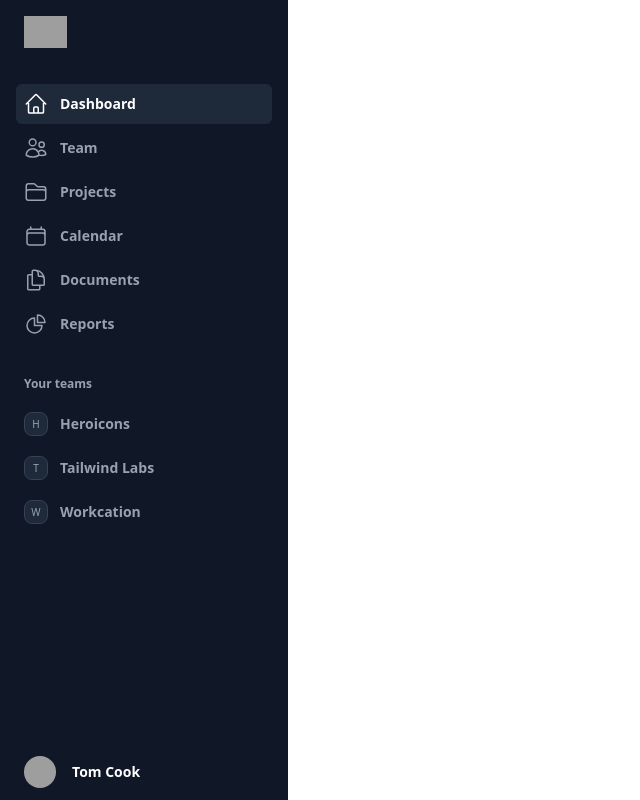
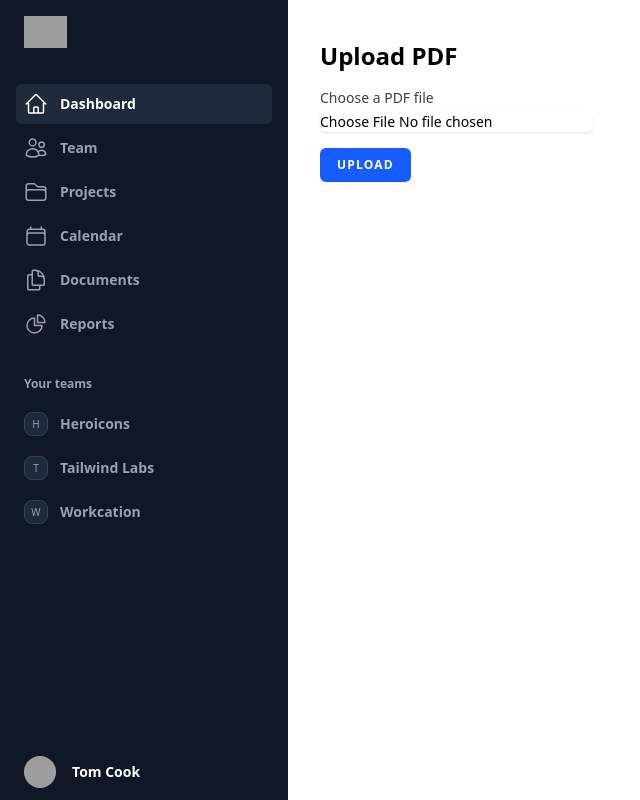
Before and after one commit to idrissiradi/MyRoad, a FastAPI app: template app/templates/dashboard.html in a window 1280 px wide. Shown: the whole page, without its empty margins (0-640 px from the left). Run offline with FastAPI, Linux system fonts and the light colour scheme; the template is opened without the code that fills it, so the values that code supplies are empty; grey boxes are pictures that could not be loaded.

Commit message:
feat: add file upload endpoint to extract text from PDF
- Implemented a new FastAPI router for uploading PDF files.
- Integrated Google AI model to extract the data from the uploaded pdf.
- Added error handling for missing files and API key configuration.

```diff
--- a/app/main.py
+++ b/app/main.py
@@ -7,6 +7,7 @@ from starlette.middleware.sessions import SessionMiddleware
 
 from app.core.config import settings
 from app.routers.auth import router as auth_router
+from app.routers.upload import router as upload_router
 from app.utils.dependencies import CurrentUser, templates
 
 app = FastAPI(title=settings.PROJECT_NAME, openapi_url=settings.openapi_url)
@@ -26,6 +27,7 @@ app.mount("/static", StaticFiles(directory="app/static"), name="static")
 
 
 app.include_router(auth_router, tags=["Authentication"])
+app.include_router(upload_router, tags=["File Upload"])
 
 
 @app.get("/", response_class=HTMLResponse)
--- a/app/static/css/output.css
+++ b/app/static/css/output.css
@@ -8,6 +8,9 @@
     --font-mono: ui-monospace, SFMono-Regular, Menlo, Monaco, Consolas, "Liberation Mono",
       "Courier New", monospace;
     --color-red-500: oklch(63.7% 0.237 25.331);
+    --color-amber-700: oklch(55.5% 0.163 48.998);
+    --color-blue-500: oklch(62.3% 0.214 259.815);
+    --color-blue-600: oklch(54.6% 0.245 262.881);
     --color-indigo-500: oklch(58.5% 0.233 277.117);
     --color-indigo-600: oklch(51.1% 0.262 276.966);
     --color-gray-200: oklch(92.8% 0.006 264.531);
@@ -31,9 +34,11 @@
     --font-weight-semibold: 600;
     --font-weight-bold: 700;
     --tracking-tight: -0.025em;
+    --tracking-widest: 0.1em;
     --radius-md: 0.375rem;
     --radius-lg: 0.5rem;
     --ease-in-out: cubic-bezier(0.4, 0, 0.2, 1);
+    --animate-spin: spin 1s linear infinite;
     --default-transition-duration: 150ms;
     --default-transition-timing-function: cubic-bezier(0.4, 0, 0.2, 1);
     --default-font-family: var(--font-sans);
@@ -245,8 +250,14 @@
   .mx-auto {
     margin-inline: auto;
   }
+  .mt-1 {
+    margin-top: calc(var(--spacing) * 1);
+  }
   .mt-2 {
     margin-top: calc(var(--spacing) * 2);
+  }
+  .mt-4 {
+    margin-top: calc(var(--spacing) * 4);
   }
   .mt-6 {
     margin-top: calc(var(--spacing) * 6);
@@ -260,8 +271,17 @@
   .mt-auto {
     margin-top: auto;
   }
+  .mr-3 {
+    margin-right: calc(var(--spacing) * 3);
+  }
   .mr-16 {
     margin-right: calc(var(--spacing) * 16);
+  }
+  .mb-4 {
+    margin-bottom: calc(var(--spacing) * 4);
+  }
+  .-ml-1 {
+    margin-left: calc(var(--spacing) * -1);
   }
   .ml-3 {
     margin-left: calc(var(--spacing) * 3);
@@ -280,6 +300,9 @@
   }
   .inline {
     display: inline;
+  }
+  .inline-flex {
+    display: inline-flex;
   }
   .table {
     display: table;
@@ -349,6 +372,9 @@
   }
   .transform {
     transform: var(--tw-rotate-x,) var(--tw-rotate-y,) var(--tw-rotate-z,) var(--tw-skew-x,) var(--tw-skew-y,);
+  }
+  .animate-spin {
+    animation: var(--animate-spin);
   }
   .resize {
     resize: both;
@@ -444,11 +470,20 @@
   .border-gray-700 {
     border-color: var(--color-gray-700);
   }
+  .border-gray-900 {
+    border-color: var(--color-gray-900);
+  }
+  .border-transparent {
+    border-color: transparent;
+  }
   .bg-\[\#1D9BF0\] {
     background-color: #1D9BF0;
   }
   .bg-\[\#24292F\] {
     background-color: #24292F;
+  }
+  .bg-blue-600 {
+    background-color: var(--color-blue-600);
   }
   .bg-gray-800 {
     background-color: var(--color-gray-800);
@@ -488,6 +523,9 @@
   }
   .py-1\.5 {
     padding-block: calc(var(--spacing) * 1.5);
+  }
+  .py-2 {
+    padding-block: calc(var(--spacing) * 2);
   }
   .py-3 {
     padding-block: calc(var(--spacing) * 3);
@@ -546,6 +584,10 @@
     --tw-tracking: var(--tracking-tight);
     letter-spacing: var(--tracking-tight);
   }
+  .tracking-widest {
+    --tw-tracking: var(--tracking-widest);
+    letter-spacing: var(--tracking-widest);
+  }
   .text-gray-400 {
     color: var(--color-gray-400);
   }
@@ -573,6 +615,12 @@
   .uppercase {
     text-transform: uppercase;
   }
+  .opacity-25 {
+    opacity: 25%;
+  }
+  .opacity-75 {
+    opacity: 75%;
+  }
   .shadow-sm {
     --tw-shadow: 0 1px 3px 0 var(--tw-shadow-color, rgb(0 0 0 / 0.1)), 0 1px 2px -1px var(--tw-shadow-color, rgb(0 0 0 / 0.1));
     box-shadow: var(--tw-inset-shadow), var(--tw-inset-ring-shadow), var(--tw-ring-offset-shadow), var(--tw-ring-shadow), var(--tw-shadow);
@@ -595,6 +643,14 @@
     transition-timing-function: var(--tw-ease, var(--default-transition-timing-function));
     transition-duration: var(--tw-duration, var(--default-transition-duration));
   }
+  .duration-150 {
+    --tw-duration: 150ms;
+    transition-duration: 150ms;
+  }
+  .ease-in-out {
+    --tw-ease: var(--ease-in-out);
+    transition-timing-function: var(--ease-in-out);
+  }
   .ring-inset {
     --tw-ring-inset: inset;
   }
@@ -608,6 +664,13 @@
   .placeholder\:text-gray-400 {
     &::placeholder {
       color: var(--color-gray-400);
+    }
+  }
+  .hover\:bg-blue-500 {
+    &:hover {
+      @media (hover: hover) {
+        background-color: var(--color-blue-500);
+      }
     }
   }
   .hover\:bg-gray-800 {
@@ -638,15 +701,42 @@
       }
     }
   }
+  .focus\:border-indigo-500 {
+    &:focus {
+      border-color: var(--color-indigo-500);
+    }
+  }
   .focus\:ring-2 {
     &:focus {
       --tw-ring-shadow: var(--tw-ring-inset,) 0 0 0 calc(2px + var(--tw-ring-offset-width)) var(--tw-ring-color, currentcolor);
       box-shadow: var(--tw-inset-shadow), var(--tw-inset-ring-shadow), var(--tw-ring-offset-shadow), var(--tw-ring-shadow), var(--tw-shadow);
     }
   }
+  .focus\:ring-blue-500 {
+    &:focus {
+      --tw-ring-color: var(--color-blue-500);
+    }
+  }
+  .focus\:ring-indigo-500 {
+    &:focus {
+      --tw-ring-color: var(--color-indigo-500);
+    }
+  }
   .focus\:ring-indigo-600 {
     &:focus {
       --tw-ring-color: var(--color-indigo-600);
+    }
+  }
+  .focus\:ring-offset-2 {
+    &:focus {
+      --tw-ring-offset-width: 2px;
+      --tw-ring-offset-shadow: var(--tw-ring-inset,) 0 0 0 var(--tw-ring-offset-width) var(--tw-ring-offset-color);
+    }
+  }
+  .focus\:outline-none {
+    &:focus {
+      --tw-outline-style: none;
+      outline-style: none;
     }
   }
   .focus\:ring-inset {
@@ -684,6 +774,16 @@
   .focus-visible\:outline-indigo-600 {
     &:focus-visible {
       outline-color: var(--color-indigo-600);
+    }
+  }
+  .active\:bg-blue-600 {
+    &:active {
+      background-color: var(--color-blue-600);
+    }
+  }
+  .disabled\:opacity-25 {
+    &:disabled {
+      opacity: 25%;
     }
   }
   .sm\:px-6 {
@@ -1030,10 +1130,23 @@
   inherits: false;
   initial-value: 0 0 #0000;
 }
+@property --tw-duration {
+  syntax: "*";
+  inherits: false;
+}
+@property --tw-ease {
+  syntax: "*";
+  inherits: false;
+}
 @property --tw-outline-style {
   syntax: "*";
   inherits: false;
   initial-value: solid;
+}
+@keyframes spin {
+  to {
+    transform: rotate(360deg);
+  }
 }
 @layer properties {
   @supports ((-webkit-hyphens: none) and (not (margin-trim: inline))) or ((-moz-orient: inline) and (not (color:rgb(from red r g b)))) {
@@ -1062,6 +1175,8 @@
       --tw-ring-offset-width: 0px;
       --tw-ring-offset-color: #fff;
       --tw-ring-offset-shadow: 0 0 #0000;
+      --tw-duration: initial;
+      --tw-ease: initial;
       --tw-outline-style: solid;
     }
   }
--- a/app/templates/dashboard.html
+++ b/app/templates/dashboard.html
@@ -5,8 +5,80 @@
 
         <main class="py-10 lg:pl-72">
             <div class="px-4 sm:px-6 lg:px-8">
-                <!-- Your content -->
+                <!-- Upload Form with HTMX -->
+                <form
+                    hx-post="/upload"
+                    hx-target="#upload-result"
+                    hx-swap="innerHTML"
+                    hx-indicator="#loading"
+                    enctype="multipart/form-data"
+                >
+                    <h1 class="mb-4 text-2xl font-semibold">Upload PDF</h1>
+
+                    <label for="file" class="block text-sm font-medium text-gray-700">
+                        Choose a PDF file
+                    </label>
+
+                    <input
+                        type="file"
+                        name="file"
+                        id="file"
+                        class="mt-1 block w-auto rounded-md border-gray-900 shadow-sm focus:border-indigo-500 focus:ring-indigo-500 sm:text-sm"
+                        accept="application/pdf"
+                        required
+                    />
+
+                    <div class="mt-4">
+                        <button
+                            type="submit"
+                            class="inline-flex items-center rounded-md border border-transparent bg-blue-600 px-4 py-2 text-xs font-semibold tracking-widest text-white uppercase transition duration-150 ease-in-out hover:bg-blue-500 focus:ring-2 focus:ring-blue-500 focus:ring-offset-2 focus:outline-none active:bg-blue-600 disabled:opacity-25"
+                        >
+                            <span class="htmx-indicator" id="loading">
+                                <svg
+                                    class="mr-3 -ml-1 h-4 w-4 animate-spin text-white"
+                                    xmlns="http://www.w3.org/2000/svg"
+                                    fill="none"
+                                    viewBox="0 0 24 24"
+                                >
+                                    <circle
+                                        class="opacity-25"
+                                        cx="12"
+                                        cy="12"
+                                        r="10"
+                                        stroke="currentColor"
+                                        stroke-width="4"
+                                    ></circle>
+                                    <path
+                                        class="opacity-75"
+                                        fill="currentColor"
+                                        d="M4 12a8 8 0 018-8V0C5.373 0 0 5.373 0 12h4zm2 5.291A7.962 7.962 0 014 12H0c0 3.042 1.135 5.824 3 7.938l3-2.647z"
+                                    ></path>
+                                </svg>
+                                Processing...
+                            </span>
+                            <span class="htmx-indicator-show">Upload</span>
+                        </button>
+                    </div>
+                </form>
+
+                <!-- Results Container -->
+                <div id="upload-result" class="mt-8">
+                    <!-- Results will be displayed here -->
+                </div>
             </div>
         </main>
     </div>
+
+    <style>
+        .htmx-indicator {
+            display: none;
+        }
+        .htmx-request .htmx-indicator {
+            display: inline-flex;
+            align-items: center;
+        }
+        .htmx-request .htmx-indicator-show {
+            display: none;
+        }
+    </style>
 {% endblock %}
--- a/pyproject.toml
+++ b/pyproject.toml
@@ -11,8 +11,10 @@ dependencies = [
     "itsdangerous>=2.2.0",
     "jinja2>=3.1.6",
     "passlib[bcrypt]>=1.7.4",
+    "pydantic-ai>=0.6.2",
     "pydantic-settings>=2.10.1",
     "pyjwt>=2.10.1",
+    "python-dotenv>=1.1.1",
     "python-multipart>=0.0.20",
     "sqlmodel>=0.0.24",
     "starlette>=0.47.1",
```
Also changed, not shown: app/core/config.py (+7 -1 lines), app/routers/upload.py (added, +42 -0 lines), 2 other files.
